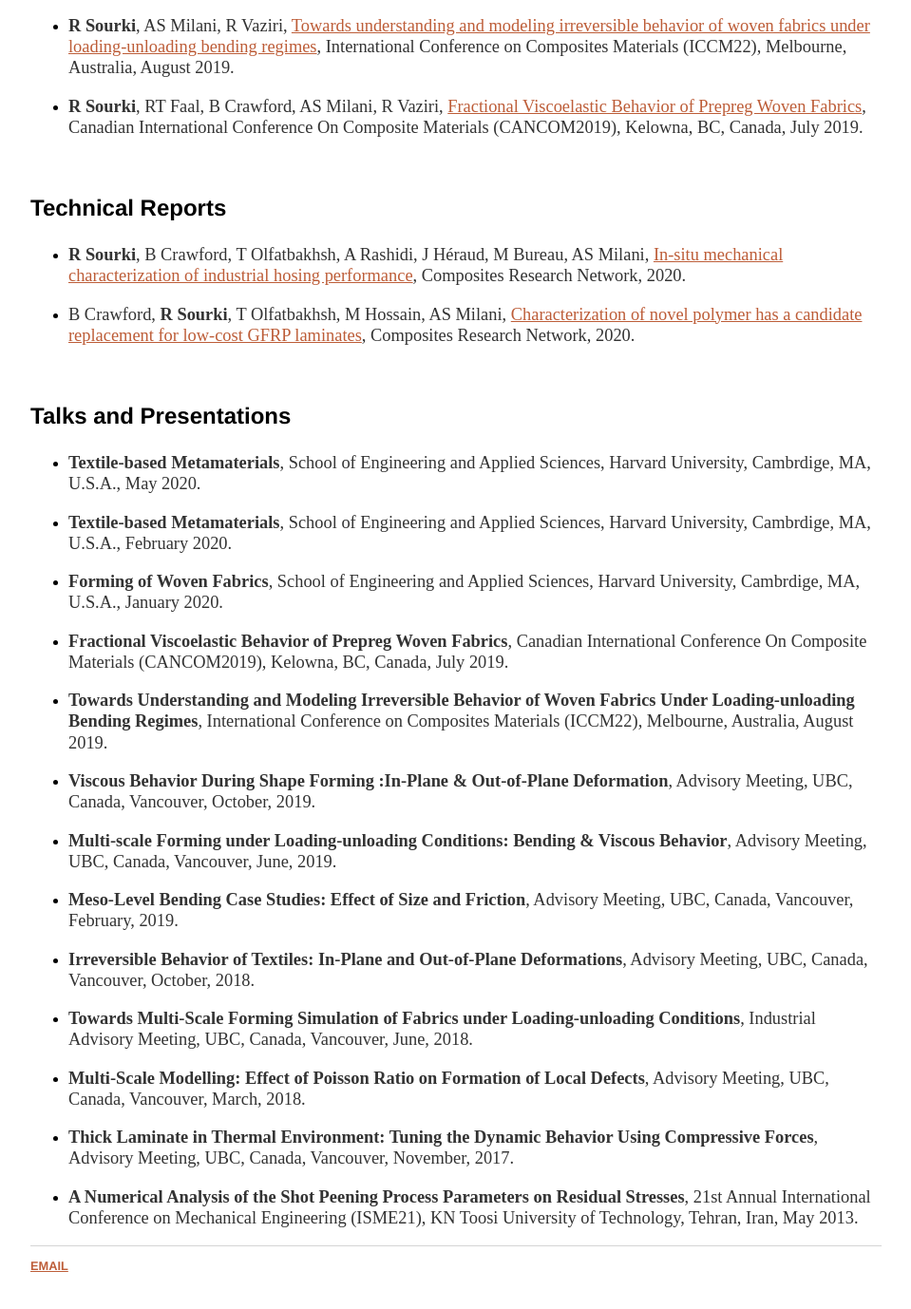
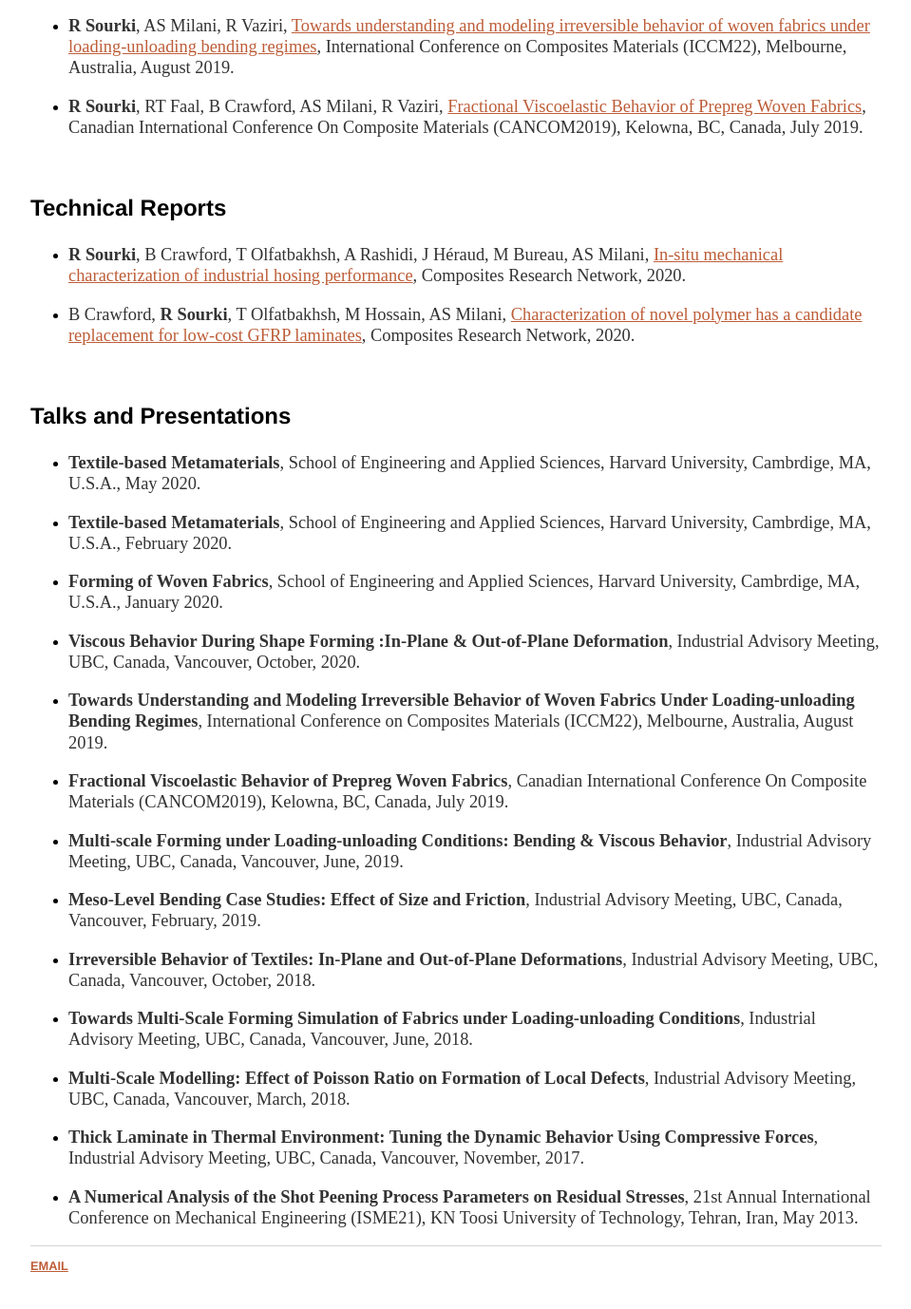
Before and after one commit to rsourki/rsourki.github.io, a Jekyll site: the page built from publications/index.html, in a window 1280 px wide and 1400 px high, scrolled down 726 px. Shown: the top 1378 px of the window at 95% size, without its empty margins (160-1119 px from the left). Built offline with Jekyll 4.4.1, drawn with Linux system fonts in a browser that asks for light colours.

Commit message:
Update index.html

```diff
--- a/publications/index.html
+++ b/publications/index.html
@@ -43,15 +43,15 @@ title: Publications - Reza Sourki Webpage
  <li><p><b>Textile-based Metamaterials</b>, School of Engineering and Applied Sciences, Harvard University, Cambrdige, MA, U.S.A., May 2020.</p></li>
  <li><p><b>Textile-based Metamaterials</b>, School of Engineering and Applied Sciences, Harvard University, Cambrdige, MA, U.S.A., February 2020.</p></li>
  <li><p><b>Forming of Woven Fabrics</b>, School of Engineering and Applied Sciences, Harvard University, Cambrdige, MA, U.S.A., January 2020.</p></li>
+ <li><p><b>Viscous Behavior During Shape Forming :In-Plane & Out-of-Plane Deformation</b>, Industrial Advisory Meeting, UBC, Canada, Vancouver, October, 2020.</p></li>
+ <li><p><b>Towards Understanding and Modeling Irreversible Behavior of Woven Fabrics Under Loading-unloading Bending Regimes</b>, International Conference on Composites Materials (ICCM22), Melbourne, Australia, August 2019.</p></li>
  <li><p><b>Fractional Viscoelastic Behavior of Prepreg Woven Fabrics</b>, Canadian International Conference On Composite Materials (CANCOM2019), Kelowna, BC, Canada, July 2019.</p></li>
- <li><p><b>Towards Understanding and Modeling Irreversible Behavior of Woven Fabrics Under Loading-unloading Bending Regimes</b>, International Conference on Composites Materials (ICCM22), Melbourne, Australia, August 2019.</p></li>
- <li><p><b>Viscous Behavior During Shape Forming :In-Plane & Out-of-Plane Deformation</b>, Advisory Meeting, UBC, Canada, Vancouver, October, 2019.</p></li>
- <li><p><b>Multi-scale Forming under Loading-unloading Conditions: Bending & Viscous Behavior</b>, Advisory Meeting, UBC, Canada, Vancouver, June, 2019.</p></li>
- <li><p><b>Meso-Level Bending Case Studies: Effect of Size and Friction</b>, Advisory Meeting, UBC, Canada, Vancouver, February, 2019.</p></li>
- <li><p><b>Irreversible Behavior of Textiles: In-Plane and Out-of-Plane Deformations</b>, Advisory Meeting, UBC, Canada, Vancouver, October, 2018.</p></li>
+ <li><p><b>Multi-scale Forming under Loading-unloading Conditions: Bending & Viscous Behavior</b>, Industrial Advisory Meeting, UBC, Canada, Vancouver, June, 2019.</p></li>
+ <li><p><b>Meso-Level Bending Case Studies: Effect of Size and Friction</b>, Industrial Advisory Meeting, UBC, Canada, Vancouver, February, 2019.</p></li>
+ <li><p><b>Irreversible Behavior of Textiles: In-Plane and Out-of-Plane Deformations</b>, Industrial Advisory Meeting, UBC, Canada, Vancouver, October, 2018.</p></li>
  <li><p><b>Towards Multi-Scale Forming Simulation of Fabrics under Loading-unloading Conditions</b>, Industrial Advisory Meeting, UBC, Canada, Vancouver, June, 2018.</p></li>
- <li><p><b>Multi-Scale Modelling: Effect of Poisson Ratio on Formation of Local Defects</b>, Advisory Meeting, UBC, Canada, Vancouver, March, 2018.</p></li>
- <li><p><b>Thick Laminate in Thermal Environment: Tuning the Dynamic Behavior Using Compressive Forces</b>, Advisory Meeting, UBC, Canada, Vancouver, November, 2017.</p></li>
+ <li><p><b>Multi-Scale Modelling: Effect of Poisson Ratio on Formation of Local Defects</b>, Industrial Advisory Meeting, UBC, Canada, Vancouver, March, 2018.</p></li>
+ <li><p><b>Thick Laminate in Thermal Environment: Tuning the Dynamic Behavior Using Compressive Forces</b>, Industrial Advisory Meeting, UBC, Canada, Vancouver, November, 2017.</p></li>
  <li><p><b>A Numerical Analysis of the Shot Peening Process Parameters on Residual Stresses</b>, 21st Annual International Conference on Mechanical Engineering (ISME21), KN Toosi University of Technology, Tehran, Iran, May 2013.</p></li>
 
 </div><!-- /.blurb -->
```
